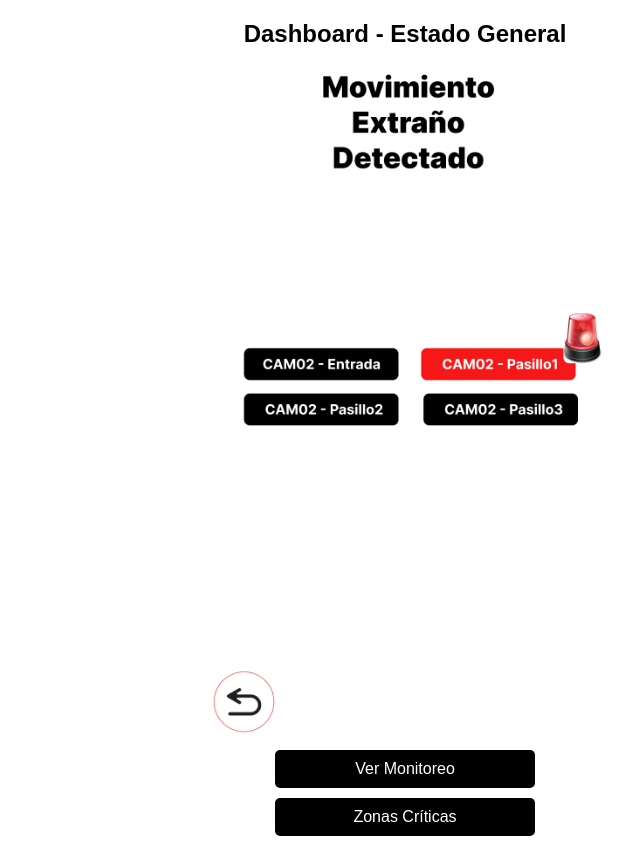
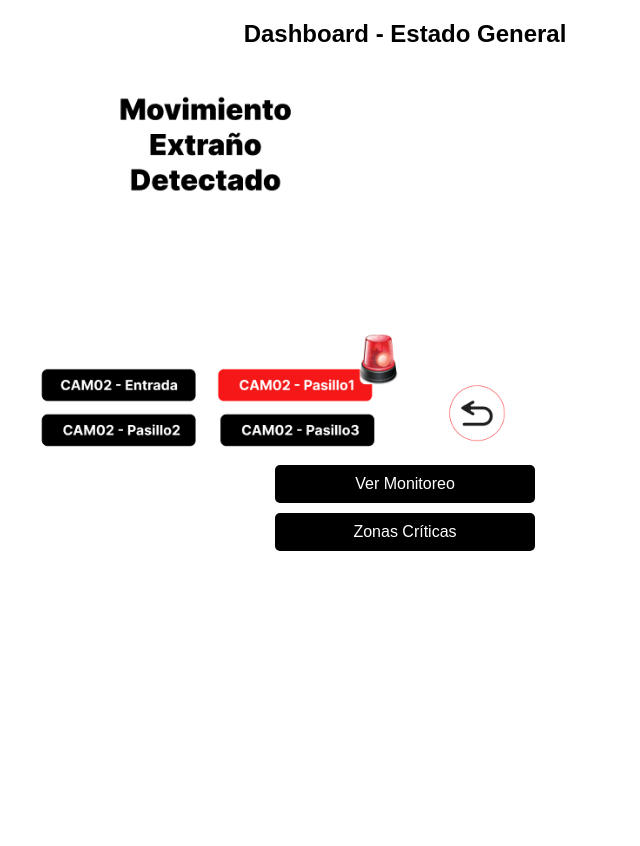
Before and after one commit to CesarData19/guardian-smart-prototipo, a plain HTML site: page dashboard.html in a window 1280 px wide. Shown: the whole page, without its empty margins (235-875 px from the left). After the commit the page ends 800 px from the top, so only its background shows below. Drawn offline with Linux system fonts and the light colour scheme.

Commit message:
pt smart guardian

```diff
--- a/dashboard.html
+++ b/dashboard.html
@@ -11,7 +11,8 @@
 </head>
 <body>
   <h2>Dashboard - Estado General</h2>
-  <img src="img/IMAGEN_19.png" alt="Todo en Orden">
+  <img src="img/IMAGEN_20.png" alt="Todo en Orden">
+  <img src="img/IMAGEN_21.png" alt="Todo en Orden">
   <a href="alerta.html" class="btn">Ver Monitoreo</a>
   <a href="zonas.html" class="btn">Zonas Críticas</a>
 </body>
```
Also changed, not shown: img/IMAGEN_20.png (added), img/IMAGEN_21.png (added).
